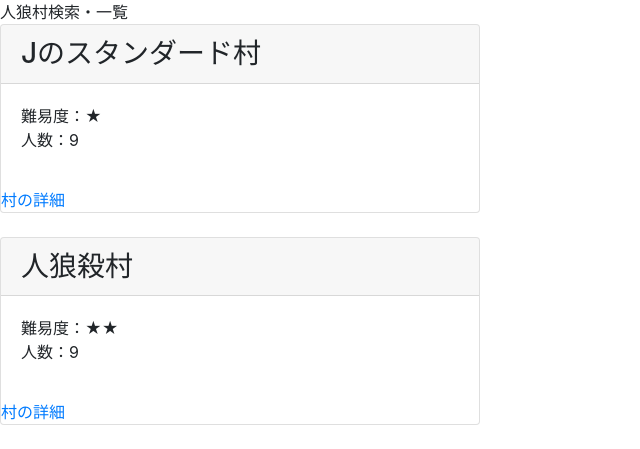
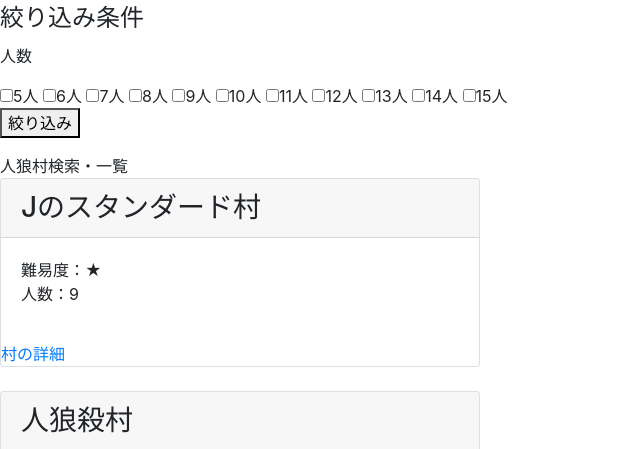
Before and after one commit to bopopescu/jinromura, a Django app: page /jinromura/ in a window 1280 px wide. Shown: the top 449 px of the page, without its empty margins (0-640 px from the left). Run offline with Django 3.2, Linux system fonts and the light colour scheme; data comes from the database, SQL or seed files in the repository; some libraries are stand-ins or nearby versions.

Commit message:
チェックボックス作成

```diff
--- a/jinromura/templates/jinromura/index.html
+++ b/jinromura/templates/jinromura/index.html
@@ -10,6 +10,25 @@
     <link rel="stylesheet" type="text/css" href="{% static 'css/bootstrap.css' %}" />
   </head>
   <body>
+    <form method="get" action="" name="filter_form">
+      <legend>絞り込み条件</legend>
+      <div>
+        <p>人数</p>
+          <input type="checkbox" id="filter_people" value="5">5人
+          <input type="checkbox" id="filter_people" value="6">6人
+          <input type="checkbox" id="filter_people" value="7">7人
+          <input type="checkbox" id="filter_people" value="8">8人
+          <input type="checkbox" id="filter_people" value="9">9人
+          <input type="checkbox" id="filter_people" value="10">10人
+          <input type="checkbox" id="filter_people" value="11">11人
+          <input type="checkbox" id="filter_people" value="12">12人
+          <input type="checkbox" id="filter_people" value="13">13人
+          <input type="checkbox" id="filter_people" value="14">14人
+          <input type="checkbox" id="filter_people" value="15">15人
+      </div>
+      <button id="filter">絞り込み</button>
+
+    </form>
     <div class="well">人狼村検索・一覧</div>
       {% for village in village_list %}
       <!-- カード形式で表示-->
--- a/jinromura/views.py
+++ b/jinromura/views.py
@@ -2,11 +2,25 @@ from django.shortcuts import render,get_object_or_404
 from .models import Village,Character
 
 # Create your views here.
-#検索・一覧画面
+#初期検索・一覧画面
 def index(request):
     village_list = Village.objects.all()
     context={'village_list':village_list}
     return render(request, 'jinromura/index.html',context)
+
+#検索
+def get_query(self):
+    #デフォルトは全件取得
+    village_list = Village.objects.all()
+
+    #GETのURLクエリパラメータ
+    q_people = self.request.GET.getlist('people')
+
+    if len(q_people)!= 0:
+        village_list = village_list.filter(people__in=q_peoples)
+
+    return render(request, 'jinromura/index.html',context)
+
 
 #詳細画面
 #URLの指定にvillage_idが必要なので追加
```
Also changed, not shown: jinromura/templatetags/checked.py (added, +10 -0 lines).
